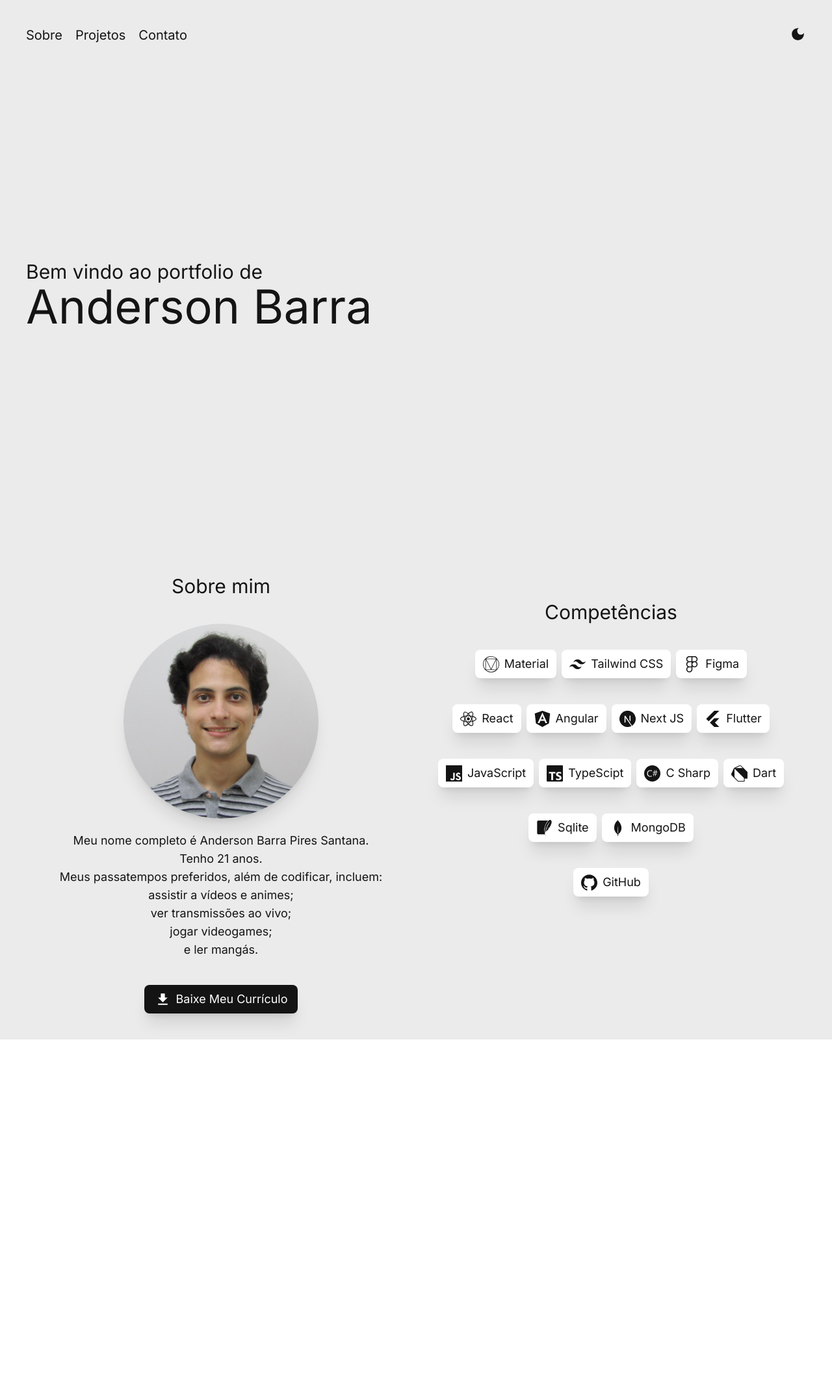
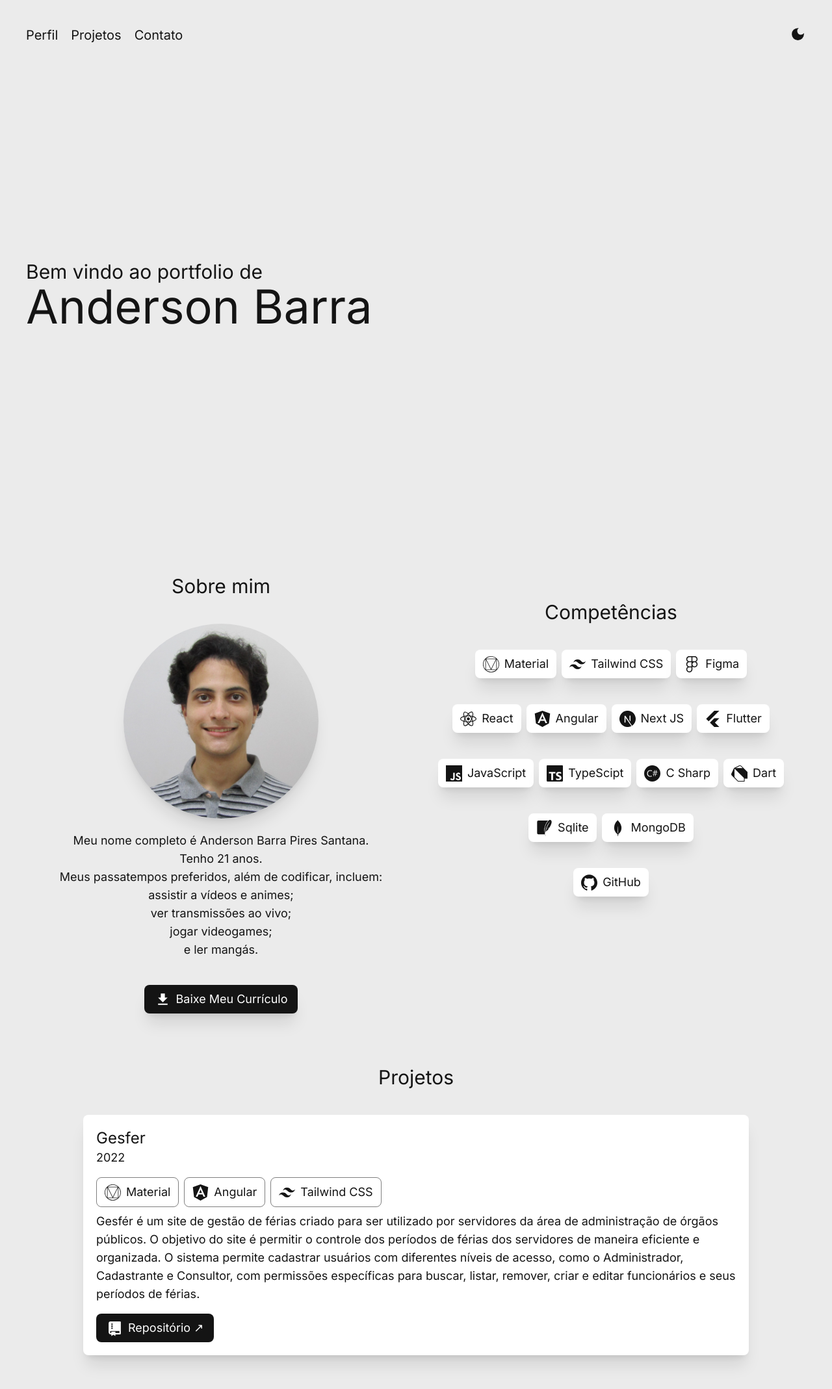
Before and after one commit to anderson-barra/portfolio, a Next.js app: page / in a window 1280 px wide. Shown: the top 2138 px of the page at 65% size. Before the commit the page ends 1600 px from the top, so only its background shows below. Built offline with nearby package versions, Linux system fonts and the light colour scheme.

Commit message:
Added projects section and made nav functional

```diff
--- a/app/components/button.tsx
+++ b/app/components/button.tsx
@@ -8,7 +8,7 @@ export default function Button({variant, Icon, label}: {variant: string | undefi
     switch (variant) {
         case "flat":
             return (
-                <button className={`py-2 px-4 ${theme.bg.contrast} transition rounded-lg flex flex-row justify-center items-center gap-2 hover:scale-105 hover:shadow-2xl`}>
+                <button className={`py-2 px-4 ${theme.bg.contrast} transition rounded-lg flex flex-row justify-center items-center gap-2 hover:-translate-y-1 hover:shadow-2xl`}>
 
                     <Icon size={25} color={theme.icon.contrast}/>
 
@@ -18,7 +18,7 @@ export default function Button({variant, Icon, label}: {variant: string | undefi
             );
         case "raised":
             return (
-                <button className={`py-2 px-4 ${theme.bg.contrast} transition shadow-xl rounded-lg flex flex-row justify-center items-center gap-2 hover:scale-105 hover:shadow-2xl`}>
+                <button className={`py-2 px-4 ${theme.bg.contrast} transition shadow-xl rounded-lg flex flex-row justify-center items-center gap-2 hover:-translate-y-1 hover:shadow-2xl`}>
 
                     <Icon size={25} color={theme.icon.contrast}/>
 
--- /dev/null
+++ b/app/components/card.tsx
@@ -0,0 +1,131 @@
+import React, { Children, ReactElement, ReactNode, isValidElement, useContext } from 'react';
+import { ThemeContext } from "../Contexts";
+import { IconType } from 'react-icons/lib';
+
+export function CardTitle({children}: {children: React.ReactNode}) {
+    return(
+        <>{children}</>
+    );
+}
+
+export function CardSubTitle({children}: {children: React.ReactNode}) {
+    return(
+        <>{children}</>
+    );
+}
+
+export function CardActions({children, xPos}: {children: React.ReactNode, xPos: "left" | "right"}) {
+    return(
+        <>{children}</>
+    );
+}
+
+export default function Card({children}: {children: React.ReactNode}) {
+    const theme = useContext(ThemeContext);
+
+    let title;
+    let subTitle;
+    let content: ReactElement[] = [];
+    let actionsLeft: ReactNode[] = [];
+    let actionsRight: ReactNode[] = [];
+
+    Children.forEach(children, (child, i) => {
+        if (!isValidElement(child)) return;
+
+        switch (child.type) {
+            case CardTitle:
+                title = child;
+                break;
+            case CardSubTitle:
+                subTitle = child;
+                break;
+            case CardActions: {
+                if (child.props.xPos === "left") {
+                    actionsLeft.push(child);
+                    break;
+                } else if (child.props.xPos === "right") {
+                    actionsRight.push(child);
+                    break;
+                }
+            }
+            default:
+                content.push(child);
+                break;
+        }
+    });
+
+    return(
+        <div className={`p-5 ${theme.bg.figure} shadow-xl rounded-lg flex flex-col gap-4`}>
+
+            {
+                !!title && !subTitle &&
+                <div className='flex flex-col'>
+
+                    <span className={`${theme.text.main} text-2xl text-start`}>{!!title && title}</span>
+
+                </div>
+
+            }
+
+            {
+                !!title && !!subTitle &&
+                <div className='flex flex-col'>
+
+                    <span className={`${theme.text.main} text-2xl text-start`}>{!!title && title}</span>
+
+                    <span className={`${theme.text.main} text-lg text-start`}>{!!subTitle && subTitle}</span>
+
+                </div>
+
+            }
+
+            {content}
+
+            {
+                !!actionsLeft && !actionsRight &&
+                <div className='flex flex-col sm:flex-row justify-start'>
+
+                    {Children.map(actionsLeft, child =>
+                        <div className="Row">
+                            {child}
+                        </div>
+                    )}
+
+                </div>
+            }
+
+            {
+                !!actionsRight && !actionsLeft &&
+                <div className='flex flex-col sm:flex-row justify-end'>
+
+                    {Children.map(actionsRight, child =>
+                        <div className="Row">
+                            {child}
+                        </div>
+                    )}
+
+                </div>
+            }
+
+            {
+                !!actionsLeft && !!actionsRight &&
+                <div className='flex flex-col sm:flex-row justify-between gap-2'>
+
+                    {Children.map(actionsLeft, child =>
+                        <div className="flex flex-col sm:flex-row">
+                            {child}
+                        </div>
+                    )}
+
+                    {Children.map(actionsRight, child =>
+                        <div className="flex flex-col sm:flex-row">
+                            {child}
+                        </div>
+                    )}
+
+                </div>
+            }
+
+        </div>
+    );
+  }
--- a/app/layout.tsx
+++ b/app/layout.tsx
@@ -14,7 +14,7 @@ export default function RootLayout({
   children: React.ReactNode
 }) {
   return (
-    <html lang="pt">
+    <html lang="pt" className='scroll-smooth'>
       <body className={inter.className}>{children}</body>
     </html>
   )
--- a/app/page.tsx
+++ b/app/page.tsx
@@ -5,6 +5,7 @@ import { ThemeContext } from "./Contexts";
 import { darkTheme, lightTheme } from "./themes";
 import LandingSection from "./sections/landing";
 import ProfileSection from "./sections/profile";
+import ProjectsSection from "./sections/projects";
 
 export default function SimpleSlider() {
   const [theme, setTheme] = useState(lightTheme);
@@ -15,9 +16,10 @@ export default function SimpleSlider() {
 
   return (
     <ThemeContext.Provider value={theme}>
-      <div className={theme.bg.ground}>
+      <div className={`${theme.bg.ground}`}>
         <LandingSection themeHandler={switchTheme}></LandingSection>
         <ProfileSection></ProfileSection>
+        <ProjectsSection></ProjectsSection>
       </div>
     </ThemeContext.Provider>
   );
--- a/app/sections/landing.tsx
+++ b/app/sections/landing.tsx
@@ -1,6 +1,5 @@
 import { useContext } from 'react';
 import { ThemeContext } from "../Contexts";
-import { Theme } from "../themes";
 
 // icons
 import { MdDarkMode } from "react-icons/md";
@@ -14,13 +13,13 @@ export default function LandingSection({themeHandler}: {themeHandler: Function})
 
         <div className="basis-1/2 flex flex-row justify-between">
 
-            <div className='flex flex-row justify-start gap-5'>
+            <div className='flex flex-row justify-start items-start gap-5'>
 
-                <span className={`${theme.text.main} text-xl`}>Sobre</span>
+                <a className={`${theme.text.main} text-xl transition hover:opacity-50`} href='#perfil'>Perfil</a>
 
-                <span className={`${theme.text.main} text-xl`}>Projetos</span>
+                <a className={`${theme.text.main} text-xl transition hover:opacity-50`} href='#projetos'>Projetos</a>
 
-                <span className={`${theme.text.main} text-xl`}>Contato</span>
+                <a className={`${theme.text.main} text-xl transition hover:opacity-50`} href='#contato'>Contato</a>
 
             </div>
 
--- a/app/sections/profile.tsx
+++ b/app/sections/profile.tsx
@@ -34,7 +34,7 @@ export default function ProfileSection() {
     const theme = useContext(ThemeContext);
 
     return (
-      <div className="p-5 sm:p-10 min-h-screen flex flex-col gap-10 lg:flex-row lg:gap-0">
+      <div id='perfil' className="p-5 sm:p-10 min-h-screen flex flex-col gap-10 lg:flex-row lg:gap-0">
 
         <div className="basis-1/2 flex flex-col items-center gap-10">
 
--- /dev/null
+++ b/app/sections/projects.tsx
@@ -0,0 +1,62 @@
+import { useContext } from 'react';
+import { ThemeContext } from "../Contexts";
+
+// icons
+import { SiMaterialdesign } from "react-icons/si";
+import { SiAngular } from "react-icons/si";
+import { SiTailwindcss } from "react-icons/si";
+import { RiGitRepositoryFill } from "react-icons/ri";
+
+import Card, { CardActions, CardSubTitle, CardTitle } from '../components/card';
+import Chip from '../components/chip';
+import Button from '../components/button';
+
+export default function ProjectsSection() {
+    const theme = useContext(ThemeContext);
+
+    return (
+        <div id='projetos' className="p-0 sm:p-10 min-h-screen flex flex-col items-center gap-10">
+
+            <span className={`${theme.text.main} text-2xl sm:text-3xl text-center`}>Projetos</span>
+
+            <div className='max-w-5xl mx-auto flex flex-col'>
+
+                <Card>
+
+                    <CardTitle>Gesfer</CardTitle>
+
+                    <CardSubTitle>2022</CardSubTitle>
+
+                    <div className='flex flex-col gap-2'>
+
+                        <div className='flex flex-wrap gap-2'>
+
+                            <Chip variant='outlined' Icon={SiMaterialdesign} label='Material'></Chip>
+
+                            <Chip variant='outlined' Icon={SiAngular} label='Angular'></Chip>
+
+                            <Chip variant='outlined' Icon={SiTailwindcss} label='Tailwind CSS'></Chip>
+
+                        </div>
+
+                        <p className={`${theme.text.main} text-lg`}>
+                            Gesfér é um site de gestão de férias criado para ser utilizado por servidores da área de administração de órgãos públicos. O objetivo do site é permitir o controle dos períodos de férias dos
+                            servidores de maneira eficiente e organizada. O sistema permite cadastrar usuários com diferentes níveis de acesso, como o Administrador, Cadastrante e Consultor, com permissões específicas para
+                            buscar, listar, remover, criar e editar funcionários e seus períodos de férias.
+                        </p>
+
+                    </div>
+
+                    <CardActions xPos='left'>
+                        <a href="https://github.com/AllbertSantana/gesfer" target='blank'>
+                            <Button variant='flat' Icon={RiGitRepositoryFill} label='Repositório ↗'></Button>
+                        </a>
+                    </CardActions>
+
+                </Card>
+
+            </div>
+
+        </div>
+    );
+  }
```
